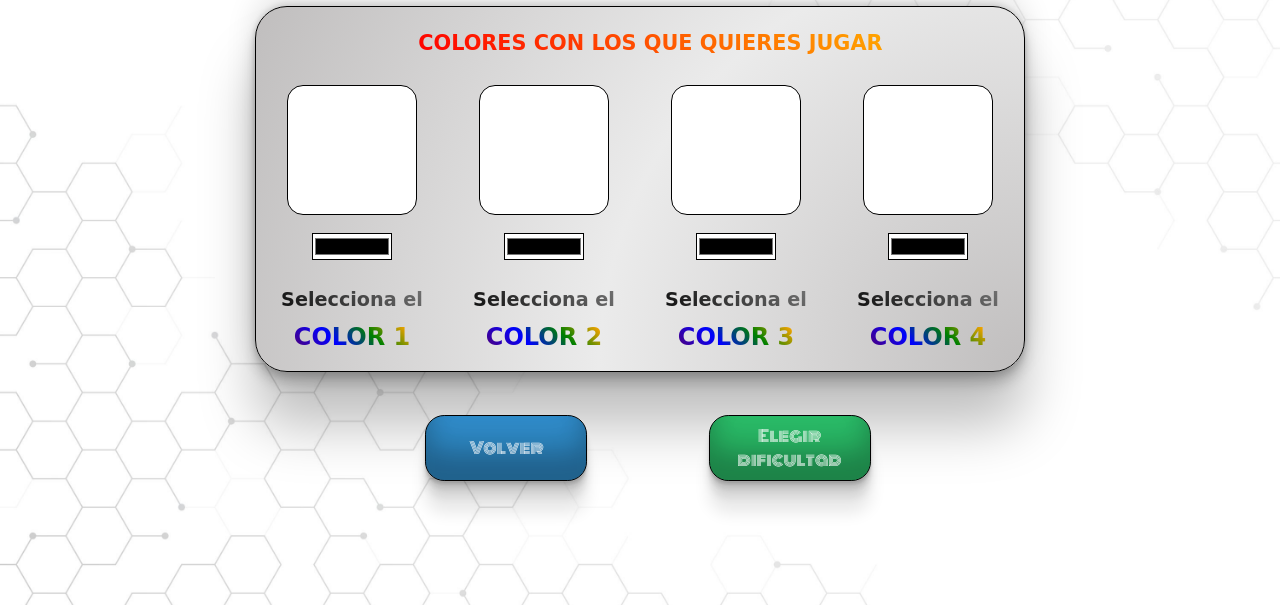
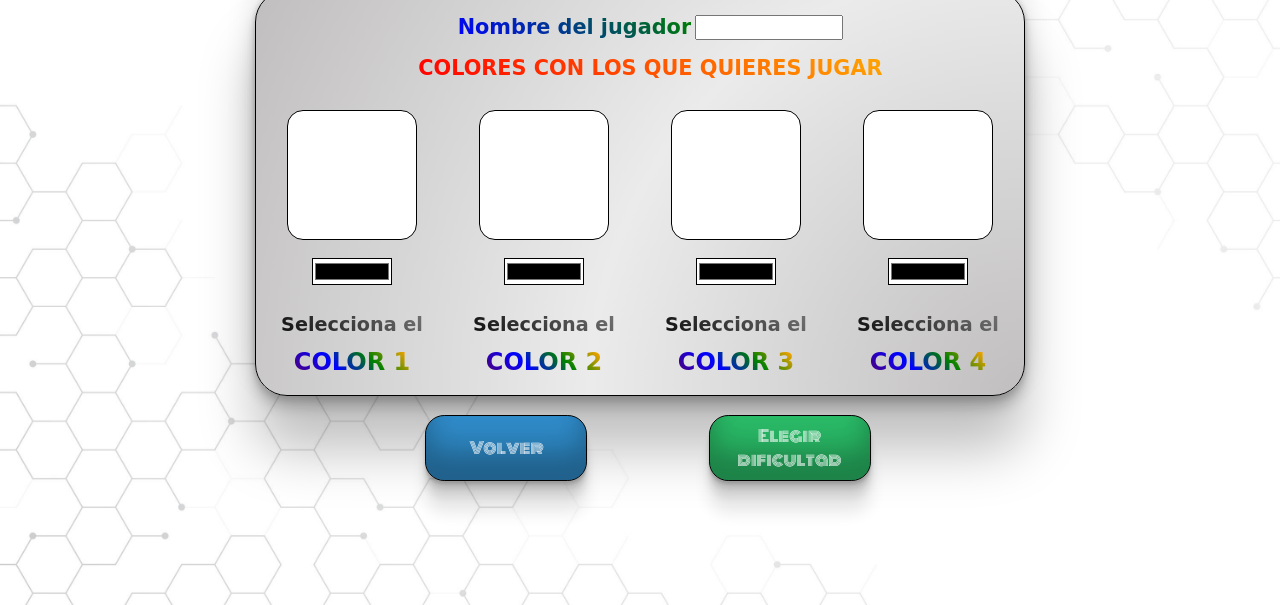
Before and after one commit to AndresLabat/Proyecto3Mastermind, a plain HTML site: page pages/colors.html in a window 1280 px wide. Shown: the part 195-800 px from the top of the page. Drawn offline with Linux system fonts and the light colour scheme; a web font is replaced by a local one.

Commit message:
feat: add name input in colors.html

```diff
--- a/css/styles.css
+++ b/css/styles.css
@@ -493,14 +493,14 @@ body {
 
 .div-interior-colores{
     width: 48em;
-    height: 22em;
+    height: 24.5em;
     border: 0.1em solid black;
     text-align: center;
     background: radial-gradient(circle at 100% 100%, #c0bebe 0%, #EBEBEB 50%, #EBEBEB 50%, #c0bebe 100%);
     border-radius: 2em;
     padding-top: 0.8em;
     box-shadow: rgba(0, 0, 0, 0.25) 0px 54px 55px, rgba(0, 0, 0, 0.12) 0px -12px 30px, rgba(0, 0, 0, 0.12) 0px 4px 6px, rgba(0, 0, 0, 0.17) 0px 12px 13px, rgba(0, 0, 0, 0.09) 0px -3px 5px;
-    margin-top: 2em;
+    margin-top: 2.5em;
 }
 
 .div-separacion-colores-exterior{
@@ -578,3 +578,13 @@ body {
     font-family: 'Sedgwick Ave Display', cursive;
     font-weight: bold;
 }
+
+.margin-bottom{
+    margin-bottom: 1em;
+}
+
+.margin-bottom input{
+    font-size: large;
+    font-family: 'Sedgwick Ave Display', cursive;
+    width: 8em;
+}
--- a/js/main.js
+++ b/js/main.js
@@ -8,6 +8,8 @@ const muestraColor1 = document.getElementById("muestraColor1");
 const muestraColor2 = document.getElementById("muestraColor2");
 const muestraColor3 = document.getElementById("muestraColor3");
 const muestraColor4 = document.getElementById("muestraColor4");
+
+const nombreJugador = document.getElementById("nombreJugador");
 
 color1.addEventListener("input", ()=>{
     muestraColor1.style.backgroundColor = color1.value;
@@ -28,3 +30,7 @@ color4.addEventListener("input", ()=>{
     muestraColor4.style.backgroundColor = color4.value;
     localStorage.setItem("color4", color4.value);
 })
+
+nombreJugador.addEventListener("input", ()=>{
+    localStorage.setItem("nombreJugador", nombreJugador.value);
+})
--- a/pages/colors.html
+++ b/pages/colors.html
@@ -41,7 +41,12 @@
         </div>
 
         <div class="div-general-colores">
+
             <div class="div-interior-colores">
+                <div class="margin-top margin-bottom">
+                    <label>Nombre del jugador</label>
+                    <input type="text" name="nombreJugador" id="nombreJugador">
+                </div>
                 <div class="margin-top rojo">
                     <label>COLORES CON LOS QUE QUIERES JUGAR</label>
                 </div>
```
